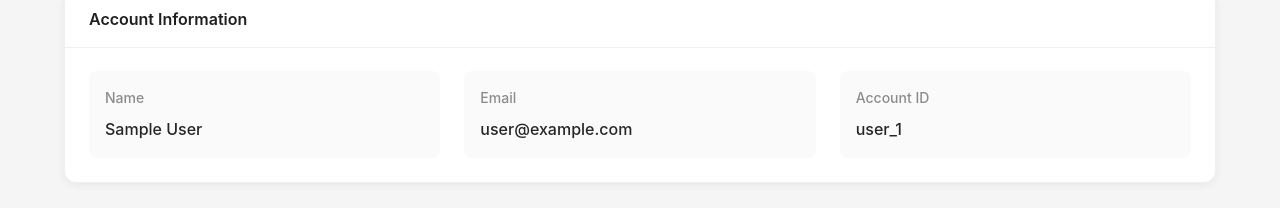
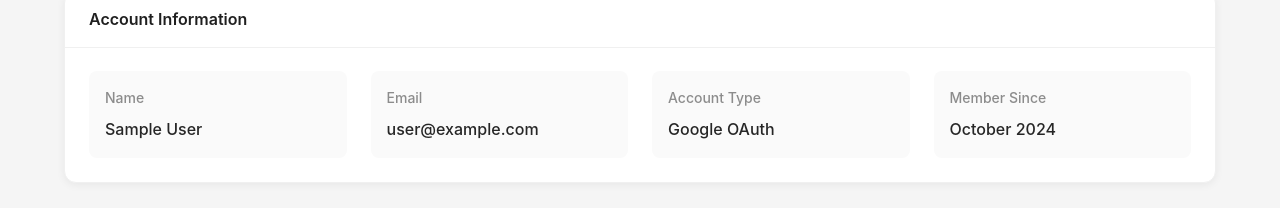
Before and after one commit to Keysfordks/Planterbox, a Next.js app: page /dashboard in a window 1280 px wide. Shown: the part 261-469 px from the top of the page. Built offline with nearby package versions, Linux system fonts and the light colour scheme; no server answers; sample sign-in values are in the browser's storage.

Commit message:
Revert "pt2 of last commit"
This reverts commit a8457b4bac9bfc3e201089bb717088f3ded2b5e2.

```diff
--- a/src/app/dashboard/page.js
+++ b/src/app/dashboard/page.js
@@ -95,11 +95,13 @@ export default function DashboardPage() {
               <p className={styles.infoValue}>{session.user?.email || 'Not provided'}</p>
             </div>
             <div className={styles.infoItem}>
-              <p className={styles.infoLabel}>Account ID</p>
-
-              <p className={styles.infoValue}>{session.user.id}</p>
+              <p className={styles.infoLabel}>Account Type</p>
+              <p className={styles.infoValue}>Google OAuth</p>
             </div>
-
+            <div className={styles.infoItem}>
+              <p className={styles.infoLabel}>Member Since</p>
+              <p className={styles.infoValue}>October 2024</p>
+            </div>
           </div>
         </Card>
 
--- a/src/components/plantCard.js
+++ b/src/components/plantCard.js
@@ -32,6 +32,8 @@ export default function PlantCard({ plant, onDelete }) {
   const humidityMax = conditions.humidity_max || 'N/A';
 
   const handleAbortPlant = () => {
+    console.log('Abort button clicked for plant:', _id); // Debug log
+
     Modal.confirm({
       title: 'Abort Plant Profile?',
       icon: <ExclamationCircleOutlined />,
@@ -40,11 +42,14 @@ export default function PlantCard({ plant, onDelete }) {
       okType: 'danger',
       cancelText: 'Cancel',
       onOk: async () => {
+        console.log('Delete confirmed for:', _id); // Debug log
         try {
           setDeleting(true);
           const response = await fetch(`/api/plants?id=${_id}`, {
             method: 'DELETE',
           });
+
+          console.log('Delete response:', response.status); // Debug log
 
           if (!response.ok) {
             throw new Error('Failed to delete plant');
@@ -69,7 +74,7 @@ export default function PlantCard({ plant, onDelete }) {
     <div className={styles.plantCard}>
       <div className={styles.cardHeader}>
         <h2 className={styles.plantTitle}>
-          {plant_name.charAt(0).toUpperCase() + plant_name.slice(1)}
+          {plant_name.charAt(0).toUpperCase() + plant_name.slice(1)} - {stage.charAt(0).toUpperCase() + stage.slice(1)}
         </h2>
         <Tag color={getStageColor(stage)} className={styles.stageTag}>
           {stage.toUpperCase()}
```
